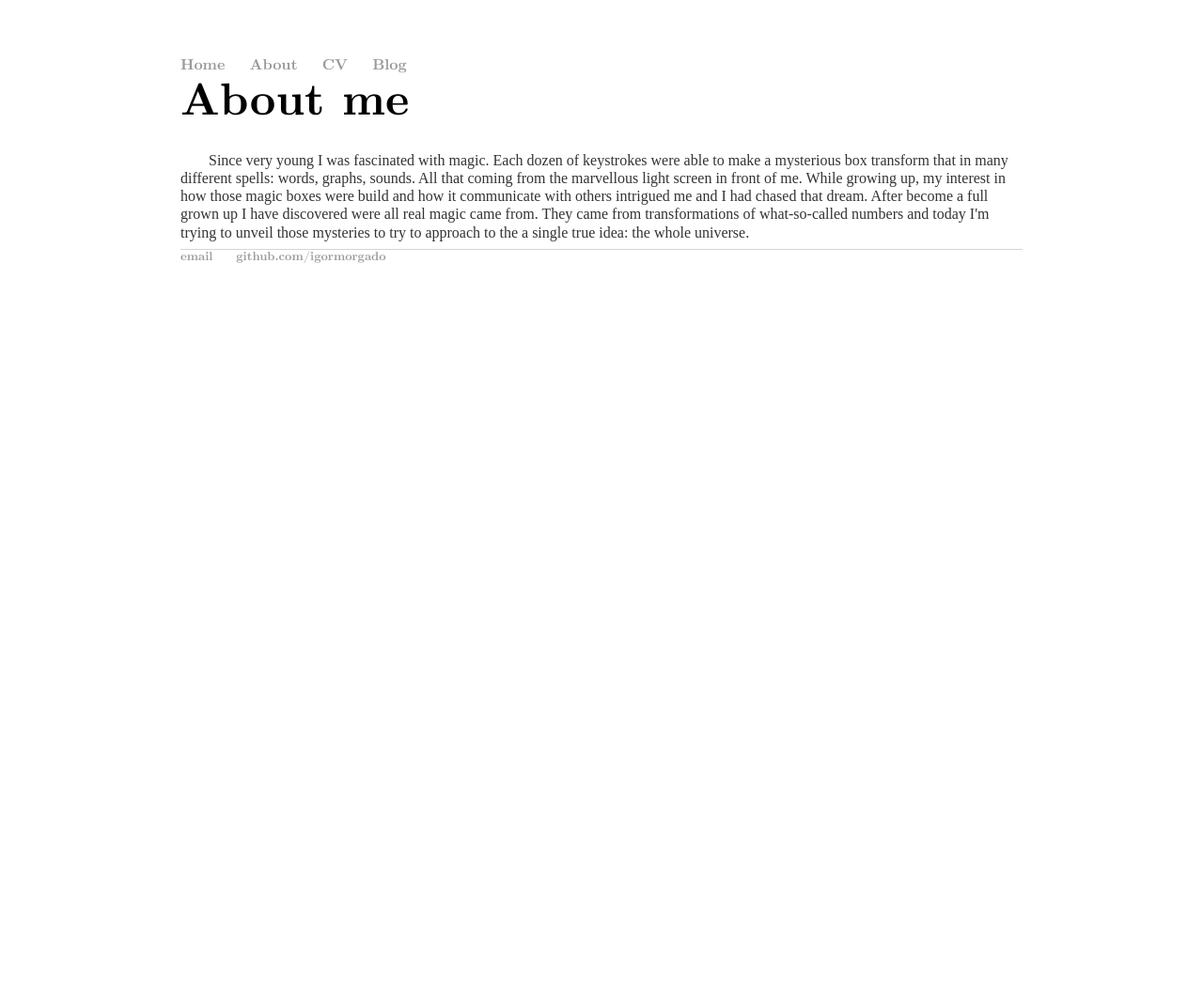
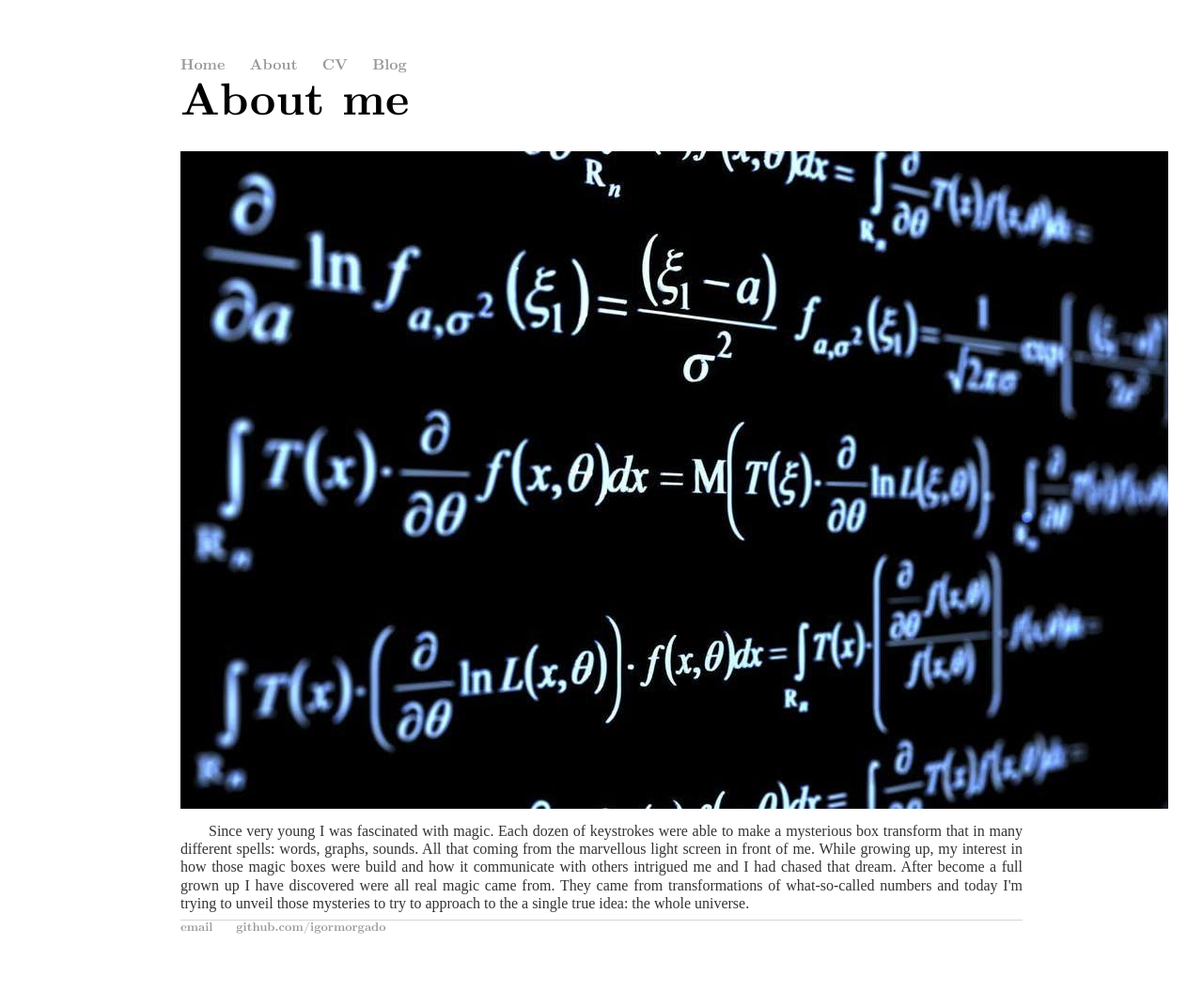
Before and after one commit to igormorgado/igormorgado.github.io, a Jekyll site: the page built from about/index.html, in a window 1280 px wide. Shown: the whole page at 94% size. Built offline with Jekyll 4.4.1, drawn with Linux system fonts in a browser that asks for light colours; some web fonts are replaced; before the commit the page ends 900 px from its top, so only the background shows below that.

Commit message:
css changes

```diff
--- a/about/index.html
+++ b/about/index.html
@@ -2,10 +2,15 @@
 layout: default
 title: Igor Morgado
 ---
-<div class="blurb">
+<div class="body">
   <h1>About me</h1>
 
-  <div>
+  <div class="bannerpicture">
+    <img src="/images/math.jpg" />
+  </div>
+
+  <div class="text">
     <p>Since very young I was fascinated with magic. Each dozen of keystrokes were able to make a mysterious box transform that in many different spells: words, graphs, sounds. All that coming from the marvellous light screen in front of me. While growing up, my interest in how those magic boxes were build and how it communicate with others intrigued me and I had chased that dream. After become a full grown up I have discovered were all real magic came from. They came from transformations of what-so-called numbers and today I'm trying to unveil those mysteries to try to approach to the a single true idea: the whole universe.</p>
+    </p>
   </div>
 </div><!-- /.blurb -->
--- a/css/main.css
+++ b/css/main.css
@@ -53,6 +53,9 @@ p {
   text-indent: 30px;
 }
 
+div.bannerpicture {
+  margin-bottom: 10px;
+}
 
 div.rightpicture {
 	float: right;
@@ -99,7 +102,7 @@ nav ul li, footer ul li {
 dt {
   float: left;
   clear: left;
-  width: 100px;
+  width: 130px;
   text-align: right;
   font-weight: bold;
   color: #ddd;
--- a/index.html
+++ b/index.html
@@ -57,6 +57,5 @@ title: fer.mat.br
       <dt><a href="http://github.com/igormorgado/liblohs">liblohs</a></dt>
       <dd>A driver for optical markers (very old). In C.</dd>
     </dl>
-    <p>That is it.</p>
   </div>
 </div>
```
